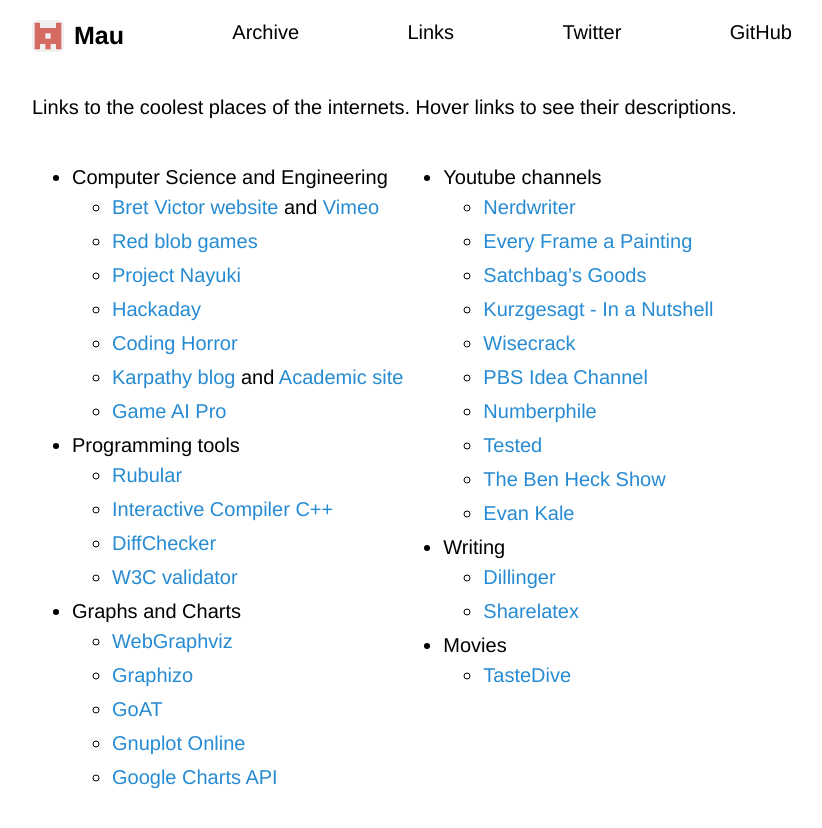
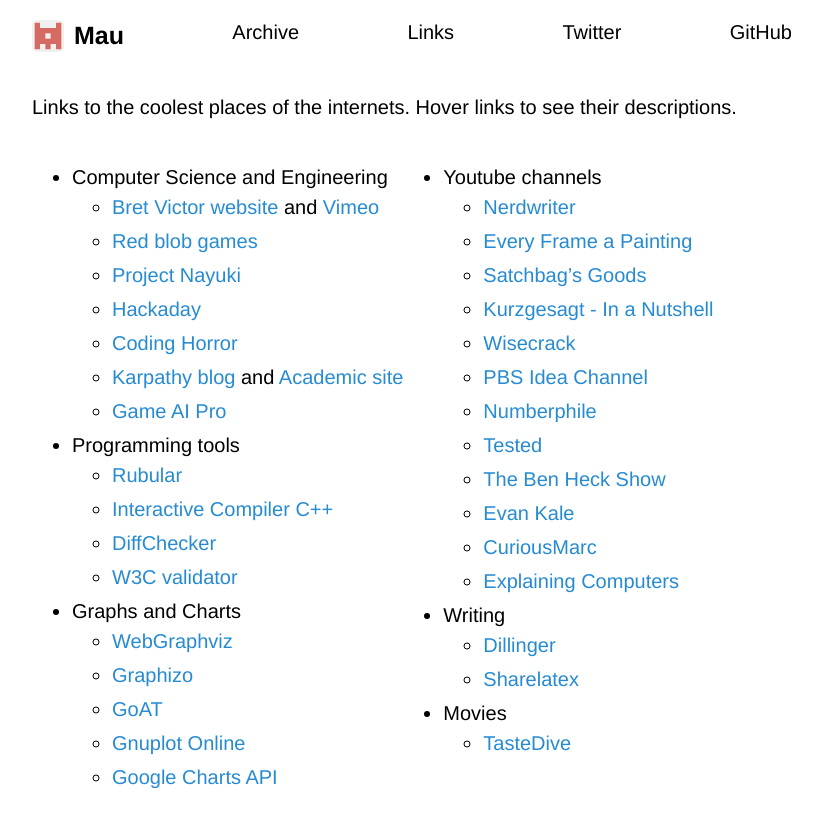
Before and after one commit to Maumagnaguagno/maumagnaguagno.github.io, a Jekyll site: the page built from links.md, in a window 1280 px wide. Shown: the top 828 px of the page, without its empty margins (228-1050 px from the left). Built offline with Jekyll 4.4.1, drawn with Linux system fonts in a browser that asks for light colours; our own code applies the rules of GitHub Pages for plain Markdown files.

Commit message:
Add CuriousMarc and Explaining Computers channels to Links

```diff
--- a/links.md
+++ b/links.md
@@ -40,6 +40,8 @@ Hover links to see their descriptions.
   - [Tested](https://www.youtube.com/user/testedcom "Design and build stuff")
   - [The Ben Heck Show](https://www.youtube.com/user/thebenheckshow "Design, build and fix electronics")
   - [Evan Kale](https://www.youtube.com/user/EvanKale91 "Circuit bending")
+  - [CuriousMarc](https://www.youtube.com/user/mverdiell "Computer Restorations")
+  - [Explaining Computers](https://www.youtube.com/user/explainingcomputers "Clear explanations about hardware and software")
 - Writing
   - [Dillinger](http://dillinger.io/ "Markdown editor")
   - [Sharelatex](https://www.sharelatex.com/ "Collaborative writing")
```
